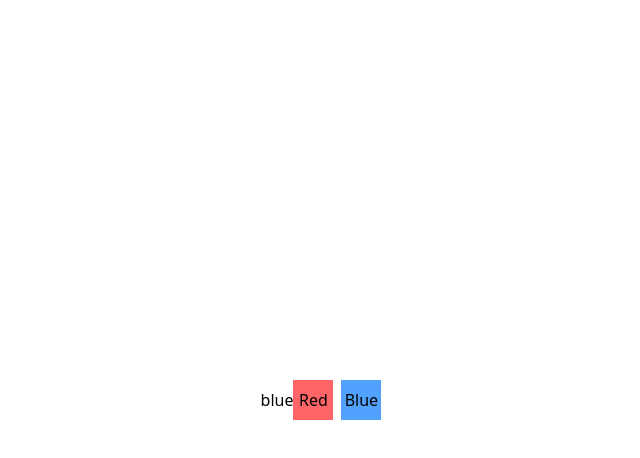
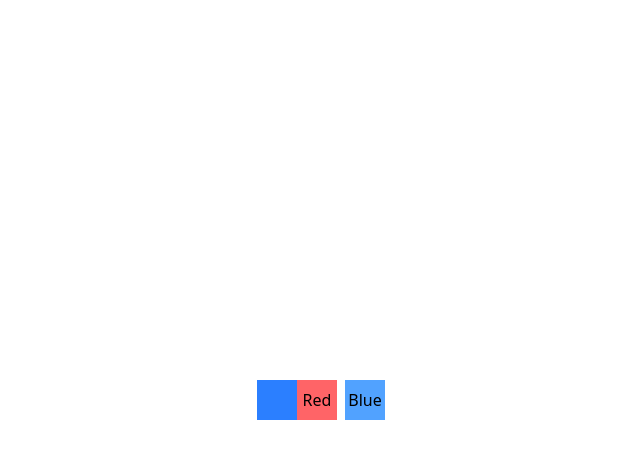
Before and after one commit to Jomerubaldo/starbucks-app, a React (Vite) app in the folder react/: page / in a window 1280 px wide. Both pictures are taken after a click on the button "Blue". Shown: the top 458 px of the page, without its empty margins (319-959 px from the left). Built offline with nearby package versions, Linux system fonts and the light colour scheme.

Commit message:
initial commit

```diff
--- a/react/src/components/Practice.jsx
+++ b/react/src/components/Practice.jsx
@@ -1,22 +1,26 @@
 import { useState } from 'react';
 
 const Practice = () => {
-  const [isColor, setIsColor] = useState("");
+  const [Color, setColor] = useState('');
 
   const handleRedFunction = () => {
-    setIsColor("red")
-  }
+    return setColor(<div className="bg-red-500 w-10 h-10"></div>);
+  };
 
   const handleBlueFunction = () => {
-    setIsColor("blue")
-  }
+    return setColor(<div className="bg-blue-500 w-10 h-10"></div>);
+  };
 
   return (
-    <div className='bg-white w-screen h-screen flex justify-center items-center'>
-        <div>{isColor}</div>
-      <div className='space-x-2'>
-        <button onClick={handleRedFunction} className='bg-red-400 w-10 h-10'>Red</button>
-        <button onClick={handleBlueFunction} className='bg-blue-400 w-10 h-10'>Blue</button>
+    <div className="bg-white w-screen h-screen flex justify-center items-center">
+      <div>{Color}</div>
+      <div className="space-x-2">
+        <button onClick={handleRedFunction} className="bg-red-400 w-10 h-10">
+          Red
+        </button>
+        <button onClick={handleBlueFunction} className="bg-blue-400 w-10 h-10">
+          Blue
+        </button>
       </div>
     </div>
   );
```
